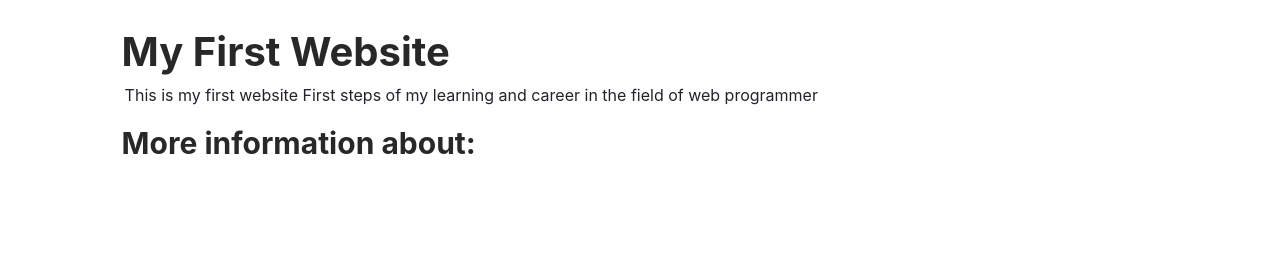
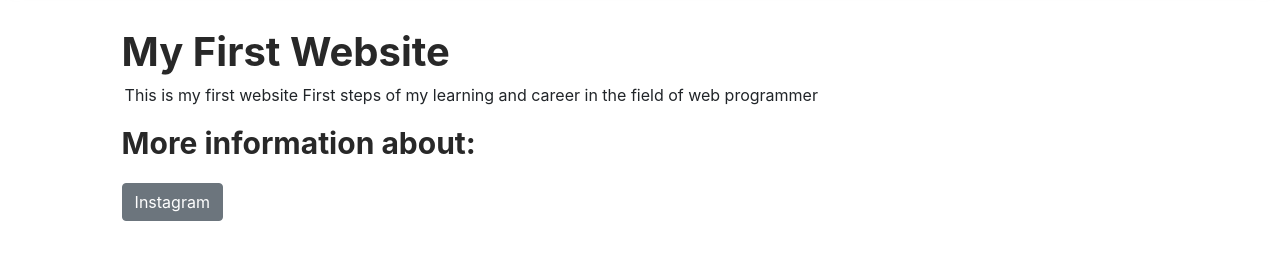
Before and after one commit to Rodrig0Almeida/First-WebSite, a plain HTML site: page index.html in a window 1280 px wide. Shown: the part 93-352 px from the top of the page. Drawn offline with nearby package versions, Linux system fonts and the light colour scheme.

Commit message:
Add files via upload

```diff
--- a/index.html
+++ b/index.html
@@ -28,6 +28,7 @@
 			</div>
             <div class="conteudo">
                 <h3>More information about:</h3>
+                <a target="_blanck" class="btn btn-secondary" href="https://www.instagram.com/r0drigoalmeida/" role="button">Instagram</a>
             </div>
 		</main>
         <script src="https://cdn.jsdelivr.net/npm/bootstrap@5.1.3/dist/js/bootstrap.bundle.min.js" integrity="sha384-ka7Sk0Gln4gmtz2MlQnikT1wXgYsOg+OMhuP+IlRH9sENBO0LRn5q+8nbTov4+1p" crossorigin="anonymous"></script>
--- a/main.css
+++ b/main.css
@@ -46,3 +46,7 @@ main{
     color: #282828;
     font-weight: bold;
 }
+.conteudo a{
+    margin: 25px 0 0;
+    text-decoration: none;
+}
```
